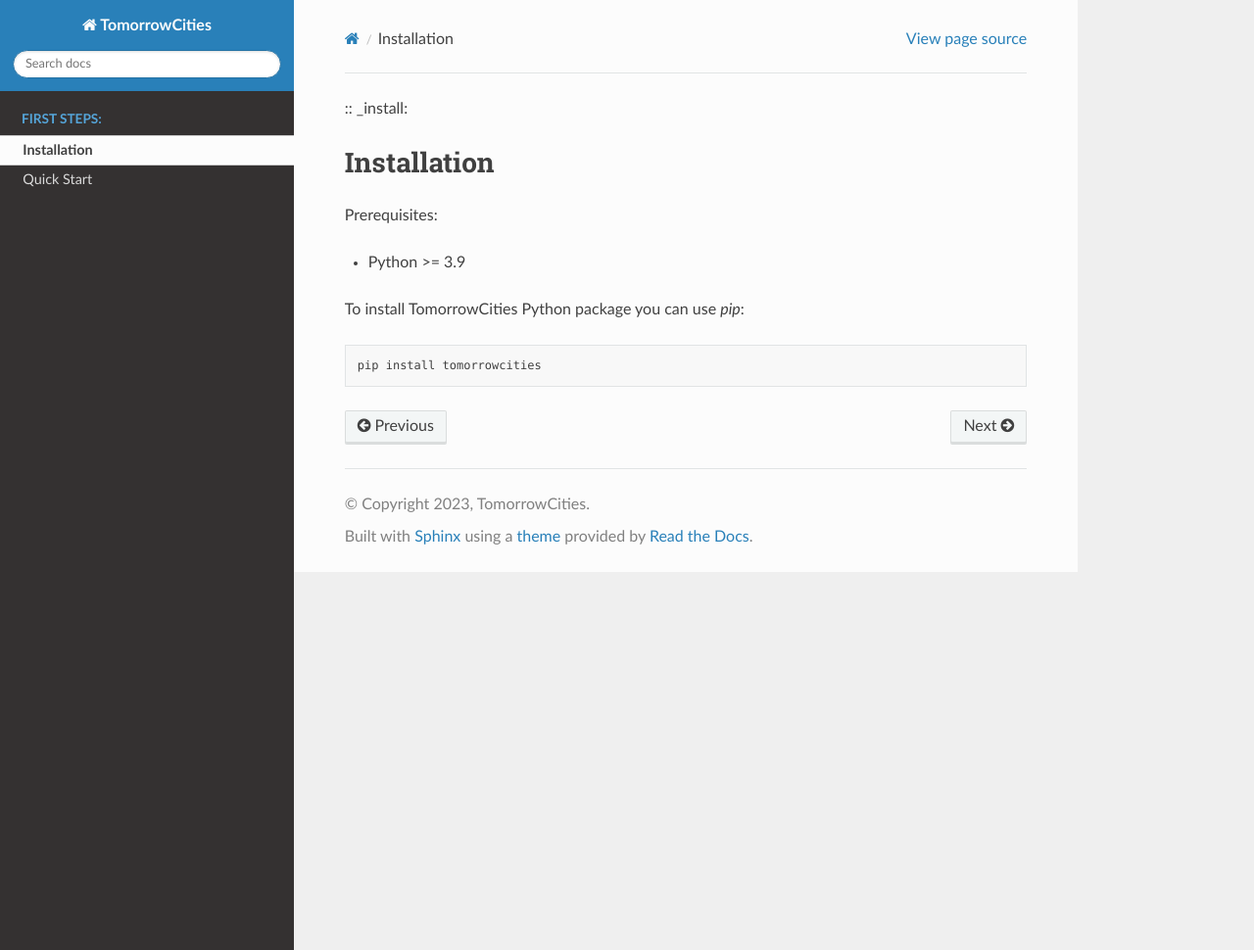
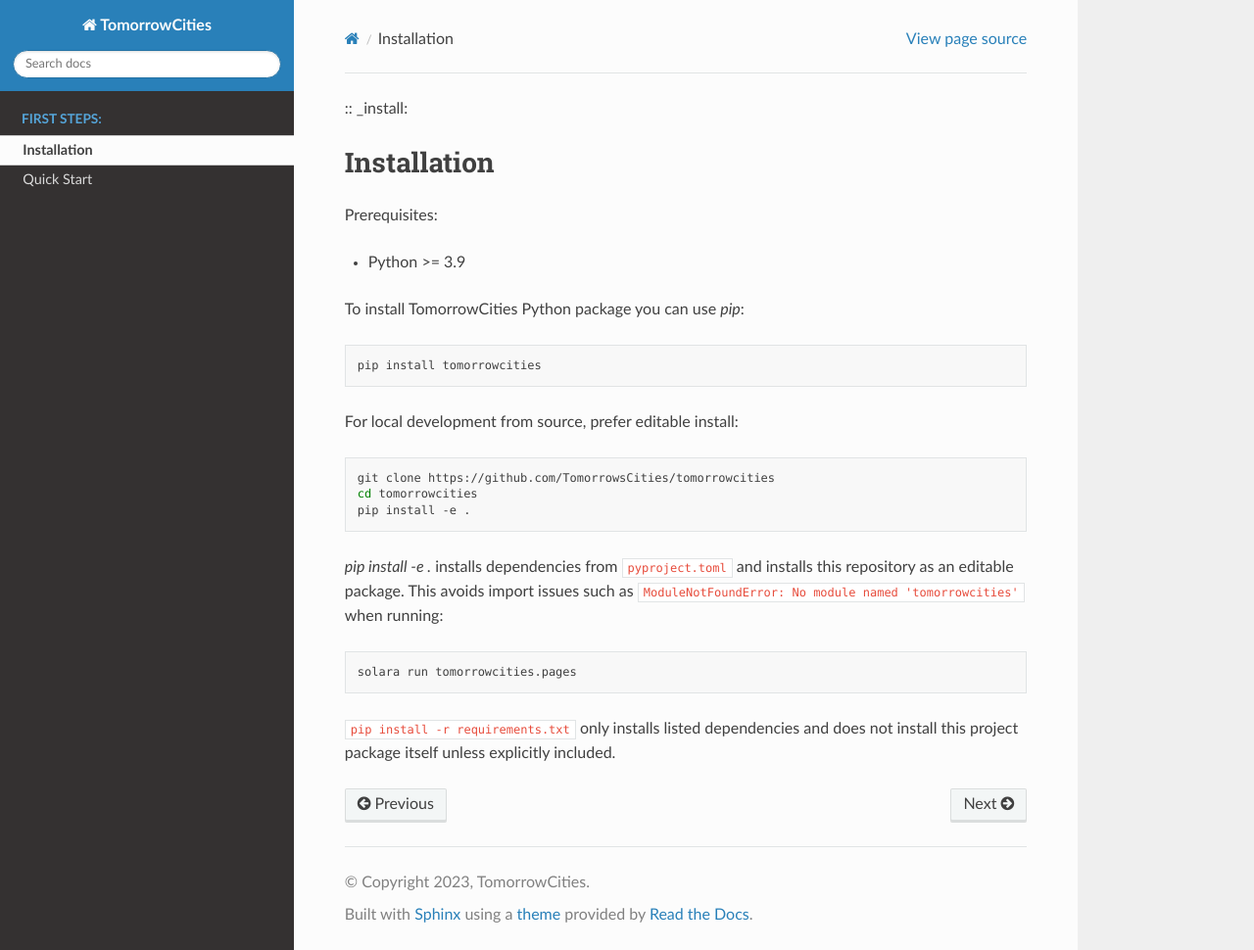
Before and after one commit to TomorrowsCities/tomorrowscities, a Sphinx documentation site: the page built from docs/install.rst, in a window 1280 px wide and 970 px high. Shown: the whole window at 98% size. Built offline with Sphinx 7.4.7 and the Read the Docs theme 3.1.0, drawn with Linux system fonts in a browser that asks for light colours.

Commit message:
docs: revise readme and installation instructions

```diff
--- a/docs/install.rst
+++ b/docs/install.rst
@@ -14,3 +14,22 @@
 .. code-block:: bash
 
    pip install tomorrowcities
+
+For local development from source, prefer editable install:
+
+.. code-block:: bash
+
+   git clone https://github.com/TomorrowsCities/tomorrowcities
+   cd tomorrowcities
+   pip install -e .
+
+`pip install -e .` installs dependencies from ``pyproject.toml`` and installs
+this repository as an editable package. This avoids import issues such as
+``ModuleNotFoundError: No module named 'tomorrowcities'`` when running:
+
+.. code-block:: bash
+
+   solara run tomorrowcities.pages
+
+``pip install -r requirements.txt`` only installs listed dependencies and does
+not install this project package itself unless explicitly included.
```
Also changed, not shown: README.md (+9 -1 lines).
